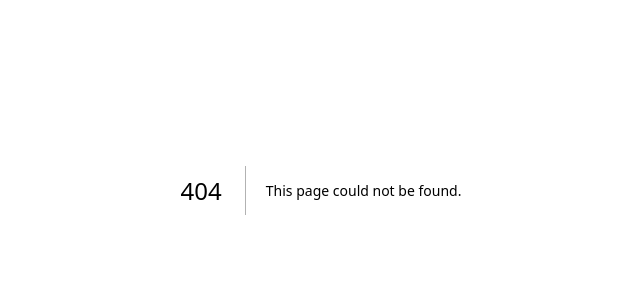
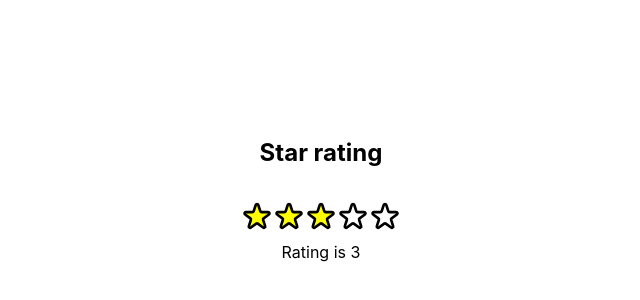
Before and after one commit to siddhantbhatia/merge-repo-spike, a Next.js app in the folder dev-website-repo-merge/: page /react-challenge/star-rating in a window 1280 px wide. Before the commit this address had no page. Shown: the part 210-510 px from the top of the page, without its empty margins (319-959 px from the left). Built offline with nearby package versions, Linux system fonts and the light colour scheme.

Commit message:
add star rating page

```diff
--- /dev/null
+++ b/dev-website-repo-merge/app/react-challenge/star-rating/page.module.css
@@ -0,0 +1,10 @@
+.star_icon {
+  --icon-size: 32px;
+  height: var(--icon-size);
+  width: var(--icon-size);
+  cursor: pointer;
+}
+
+.star_icon_filled {
+  fill: yellow;
+}
--- /dev/null
+++ b/dev-website-repo-merge/app/react-challenge/star-rating/page.tsx
@@ -0,0 +1,58 @@
+"use client";
+
+import { useState } from "react";
+import styles from "./page.module.css";
+
+function Star({ filled = false }) {
+  return (
+    <svg
+      xmlns="http://www.w3.org/2000/svg"
+      className={[styles.star_icon, filled ? styles.star_icon_filled : ""].join(
+        " "
+      )}
+      fill="none"
+      viewBox="0 0 24 24"
+      stroke="currentColor"
+      strokeWidth="2"
+    >
+      <path
+        strokeLinecap="round"
+        strokeLinejoin="round"
+        d="M11.049 2.927c.3-.921 1.603-.921 1.902 0l1.519 4.674a1 1 0 00.95.69h4.915c.969 0 1.371 1.24.588 1.81l-3.976 2.888a1 1 0 00-.363 1.118l1.518 4.674c.3.922-.755 1.688-1.538 1.118l-3.976-2.888a1 1 0 00-1.176 0l-3.976 2.888c-.783.57-1.838-.197-1.538-1.118l1.518-4.674a1 1 0 00-.363-1.118l-3.976-2.888c-.784-.57-.38-1.81.588-1.81h4.914a1 1 0 00.951-.69l1.519-4.674z"
+      />
+    </svg>
+  );
+}
+
+const NUMBER_OF_STARS = 5;
+
+export default function StarRatingPage() {
+  const [ratingIndex, setRatingIndex] = useState(2);
+  const [hoverIndex, setHoverIndex] = useState<number | null>(null);
+  const starArray: Array<typeof Star> = Array(NUMBER_OF_STARS).fill(Star);
+
+  return (
+    <>
+      <h2>Star rating</h2>
+      <div>
+        {starArray.map((StarElement, idx) => {
+          return (
+            <span
+              key={idx}
+              onMouseEnter={() => setHoverIndex(idx)}
+              onMouseLeave={() => setHoverIndex(null)}
+              onClick={() => setRatingIndex(idx)}
+            >
+              <StarElement
+                filled={
+                  hoverIndex != null ? hoverIndex >= idx : ratingIndex >= idx
+                }
+              />
+            </span>
+          );
+        })}
+        <div style={{ textAlign: "center" }}>Rating is {ratingIndex + 1}</div>
+      </div>
+    </>
+  );
+}
```
